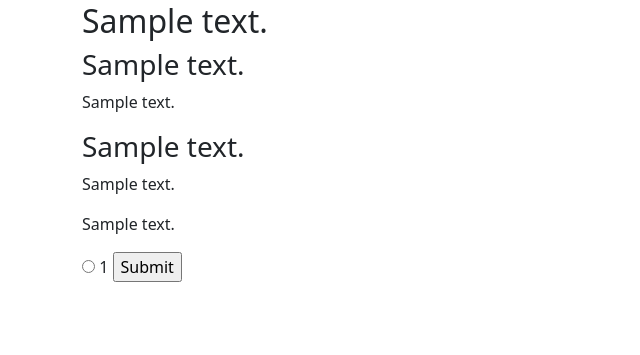
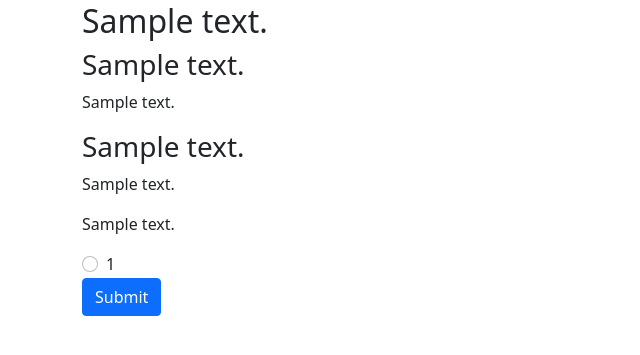
Before and after one commit to juliusfrost/cfrl-rllib, a Django app: page /study/1/ in a window 1280 px wide. Shown: the part 150-505 px from the top of the page, without its empty margins (0-640 px from the left). Run offline with Django 3.2, Linux system fonts and the light colour scheme; tables that the repository leaves empty hold one stand-in row (values such as "Sample post").

Commit message:
required inputs

```diff
--- a/server/templates/study/questionnaire.html
+++ b/server/templates/study/questionnaire.html
@@ -18,12 +18,18 @@
         <p>{{ questionnaire.question_text }}</p>
         {% with ''|center:trial.get_evaluation.num_choices as range %}
         {% for _ in range %}
-            <input type="radio" name="trial_{{ trial.order }}" id="choice{{ forloop.counter }}" value="{{ forloop.counter }}">
-            <label for="choice{{ forloop.counter }}">{{ forloop.counter }}</label>
+            <div class="form-check form-check-inline">
+            <input class="form-check-input" type="radio" name="trial_{{ trial.order }}"
+                   id="trial_{{ trial.order }}_choice_{{ forloop.counter }}" value="{{ forloop.counter }}" required>
+            <label class="form-check-label"
+                   for="trial_{{ trial.order }}_choice_{{ forloop.counter }}">{{ forloop.counter }}</label>
+            </div>
         {% endfor %}
         {% endwith %}
     {% endfor %}
-    <input type="submit" value="Submit">
+    <div class="col-12">
+        <button class="btn btn-primary" type="submit">Submit</button>
+    </div>
 </form>
 
 {% endblock %}
```
